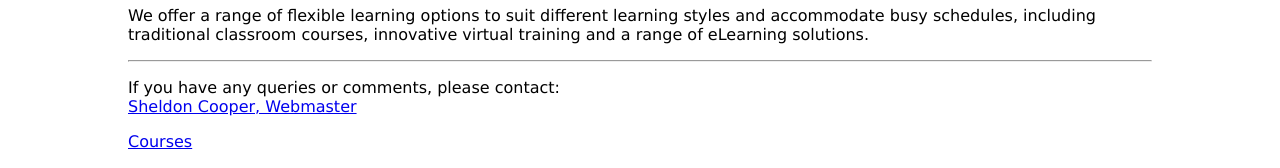
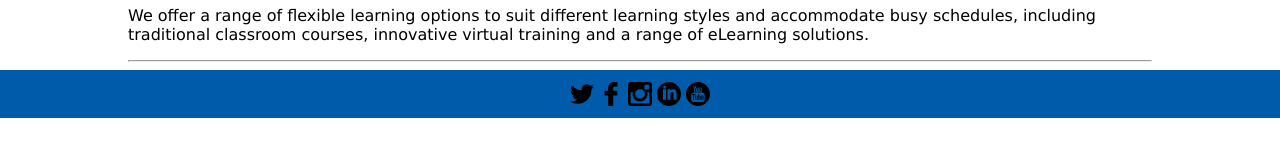
Before and after one commit to luffyhaoshoku/Transitions, a plain HTML site: page ex9/index.html in a window 1280 px wide. Shown: the part 624-792 px from the top of the page. Drawn offline with Linux system fonts and the light colour scheme.

Commit message:
hover social buttons

```diff
--- a/ex9/index.html
+++ b/ex9/index.html
@@ -40,13 +40,24 @@
             traditional classroom courses, innovative virtual training and a range of eLearning solutions.</p>
 
         <hr>
-        <p>
+
+        <!--<p>
             If you have any queries or comments, please contact:
             <br>
             <a href="mailto:sheldon.cooper@qa.com">Sheldon Cooper, Webmaster</a>
         </p>
         <p><a href="courses.html">Courses</a></p>
+    -->
+
     </main>
+
+    <footer>
+        <img class = "socialIcons" src="images/social/social.svg" alt="twitter logo">
+        <img class = "socialIcons" src="images/social/social-1.svg" alt="facebook logo">
+        <img class = "socialIcons" src="images/social/social-2.svg" alt="instagram logo">
+        <img class = "socialIcons" src="images/social/social-3.svg" alt="linkedIn logo">
+        <img class = "socialIcons" src="images/social/social-4.svg" alt="youtube logo">
+    </footer>
     <!-- insert footer here -->
 </body>
 
--- a/ex9/style.css
+++ b/ex9/style.css
@@ -103,13 +103,43 @@ main > article.grid {
 }
 
 .profilePics{
-    -webkit-filter: grayscale(100%); /*works in other browser formats*/
-    Filter:grayscale(100%);
+    -webkit-filter: inherit; /*works in other browser formats*/
+    Filter:inherit;
 
 }
 
-.profilePics:hover{
+/*.profilePics:hover{
     -webkit-filter: grayscale(0%);
     Filter:grayscale(0%);
     transition: 1s;
+}*/
+
+.teamProfiles{
+    Filter:grayscale(100%);
+    -webkit-filter: grayscale(100%);
 }
+.teamProfiles:hover{
+    -webkit-filter: grayscale(0%);
+    Filter:grayscale(0%);
+}
+
+footer{
+    height: 3em;
+    background: #005BAB;
+    display:block;
+    margin-left: auto;
+    margin-right: auto;
+    text-align: center;
+}
+.socialIcons{
+    height:50%;
+    position: relative;
+    top: 50%;
+    transform: translateY(-50%);
+}
+
+.socialIcons:hover{
+    transform: scale(1.2);/*20% increase*/
+    transition: .2s;
+
+}
```
